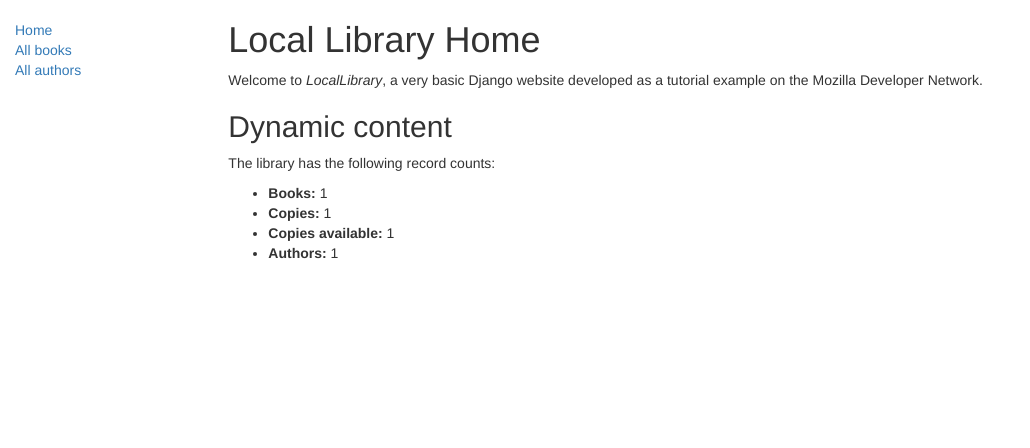
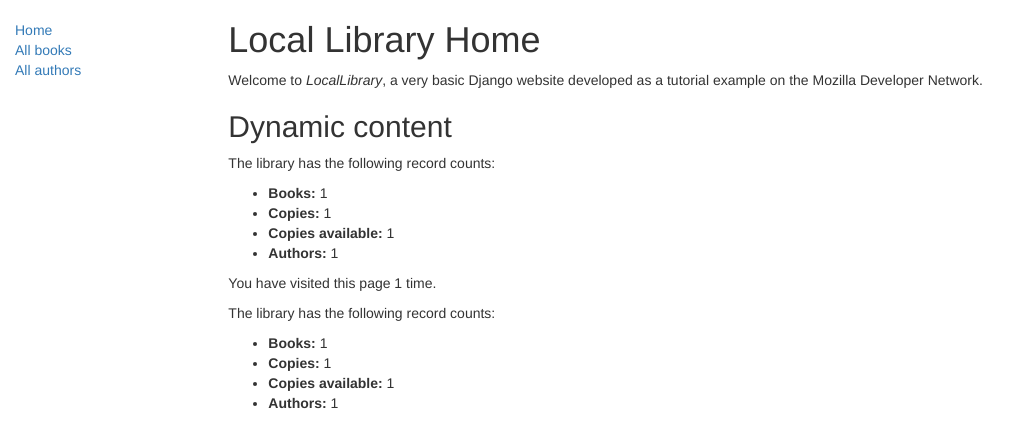
Before and after one commit to mikhaylo09/library, a Django app: template locallibrary/catalog/templates/index.html in a window 1280 px wide. Shown: the top 448 px of the page, without its empty margins (0-1030 px from the left). Run offline with Django 4.2, Linux system fonts and the light colour scheme; the template is opened without the code that fills it: most values are stand-ins (such as "Sample title", 1, 10 or a date in 2020); parts of the project's set-up code (start-up, migrations or seed data) failed here and were passed over; some libraries are stand-ins or nearby versions.

Commit message:
Edit index.html

```diff
--- a/locallibrary/catalog/templates/index.html
+++ b/locallibrary/catalog/templates/index.html
@@ -9,6 +9,16 @@
 
 <h2>Dynamic content</h2>
 
+<p>The library has the following record counts:</p>
+<ul>
+<li><strong>Books:</strong> {{ num_books }}</li>
+<li><strong>Copies:</strong> {{ num_instances }}</li>
+<li><strong>Copies available:</strong> {{ num_instances_available }}</li>
+<li><strong>Authors:</strong> {{ num_authors }}</li>
+</ul>
+
+<p>You have visited this page {{ num_visits }}{% if num_visits == 1 %} time{% else %} times{% endif %}.</p>
+
   <p>The library has the following record counts:</p>
   <ul>
     <li><strong>Books:</strong> {{ num_books }}</li>
--- a/locallibrary/locallibrary/settings.py
+++ b/locallibrary/locallibrary/settings.py
@@ -122,3 +122,5 @@ STATIC_URL = 'static/'
 # https://docs.djangoproject.com/en/4.0/ref/settings/#default-auto-field
 
 DEFAULT_AUTO_FIELD = 'django.db.models.BigAutoField'
+
+SESSION_SAVE_EVERY_REQUEST = True
```
Also changed, not shown: locallibrary/db.sqlite3.
